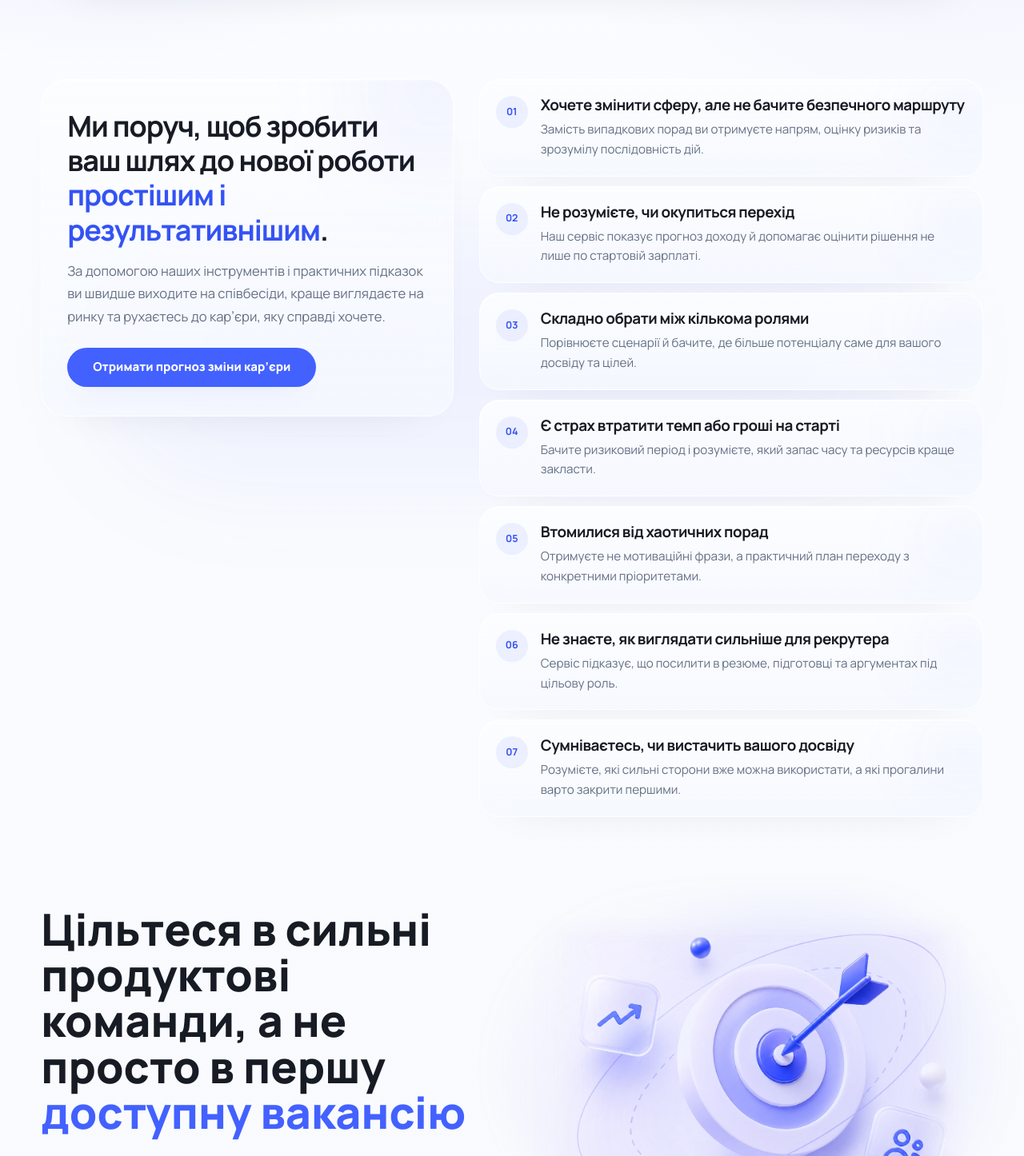
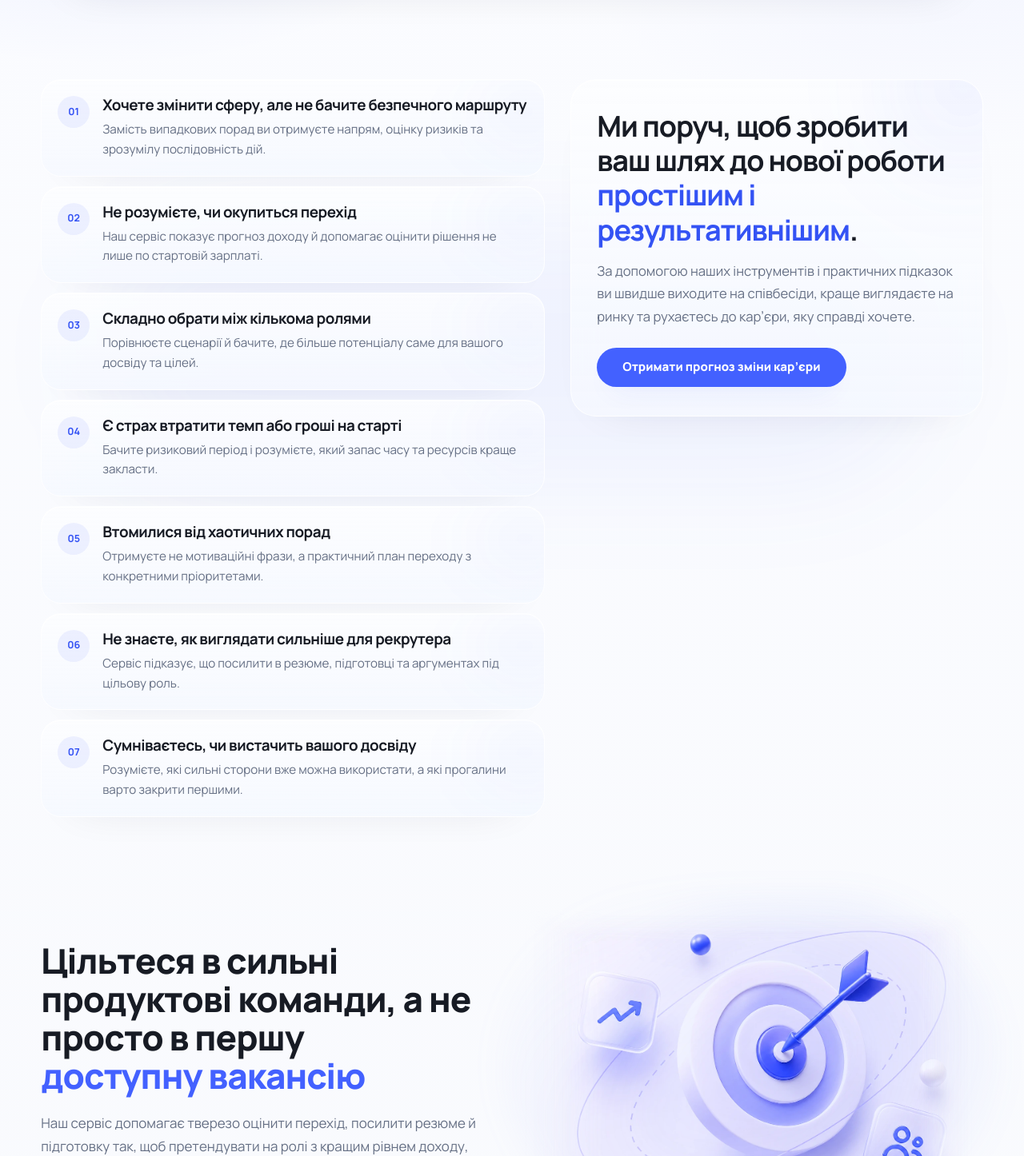
Before and after one commit to metalslasher/decivio-saas, a Next.js app: page / in a window 1280 px wide. Shown: the part 804-2250 px from the top of the page at 80% size. Built offline with nearby package versions, Linux system fonts and the light colour scheme; no server answers.

Commit message:
Refine homepage section layout

```diff
--- a/src/app/page.tsx
+++ b/src/app/page.tsx
@@ -904,8 +904,8 @@ export default function HomePage() {
 
         <section id="career-pains" className="relative py-4 md:py-6">
           <div className="pointer-events-none absolute left-1/2 top-[38%] h-64 w-[88%] -translate-x-1/2 -translate-y-1/2 rounded-full bg-[rgba(63,94,255,0.055)] blur-3xl md:h-80" />
-          <div className="relative mx-auto grid w-full max-w-[80rem] min-w-0 gap-5 lg:grid-cols-[0.9fr_1.1fr] lg:items-start lg:gap-6 xl:gap-8">
-            <div className="min-w-0 lg:sticky lg:top-28 lg:self-start">
+          <div className="relative mx-auto grid w-full max-w-[80rem] min-w-0 gap-5 lg:grid-cols-[1.1fr_0.9fr] lg:items-start lg:gap-6 xl:gap-8">
+            <div className="min-w-0 lg:order-2 lg:sticky lg:top-28 lg:self-start">
               <Reveal className="min-w-0">
                 <div className="surface-panel relative w-full min-w-0 overflow-hidden rounded-[2rem] px-5 py-6 text-center sm:text-left md:px-7 md:py-8 lg:px-8 lg:py-9">
                   <div className="pointer-events-none absolute -right-16 -top-20 h-44 w-44 rounded-full bg-[rgba(63,94,255,0.08)] blur-3xl" />
@@ -926,7 +926,7 @@ export default function HomePage() {
               </Reveal>
             </div>
 
-            <Reveal className="min-w-0" delayMs={80}>
+            <Reveal className="min-w-0 lg:order-1" delayMs={80}>
               <div className="grid min-w-0 gap-3 md:grid-cols-2 lg:grid-cols-1">
                 {painPoints.map((item, index) => (
                   <article
@@ -958,7 +958,7 @@ export default function HomePage() {
           <Reveal>
             <div className="grid min-w-0 items-center gap-8 lg:grid-cols-[0.98fr_1.02fr] lg:gap-10">
               <div className="relative z-10 min-w-0 text-center lg:text-left">
-                <h2 id="career-brands-title" className="font-display text-[2rem] font-extrabold leading-[1.04] tracking-normal text-[var(--text-strong)] sm:text-[2.6rem] md:text-[3.15rem] lg:text-[3.45rem]">
+                <h2 id="career-brands-title" className="mx-auto max-w-[36rem] font-display text-[1.78rem] font-extrabold leading-[1.1] tracking-[-0.022em] text-[var(--text-strong)] sm:text-[2.06rem] md:text-[2.38rem] lg:mx-0 lg:text-[2.58rem] xl:text-[2.74rem]">
                   Цільтеся в сильні продуктові команди, а не просто в першу{" "}
                   <span className="career-opportunity-accent">доступну вакансію</span>
                 </h2>
```
